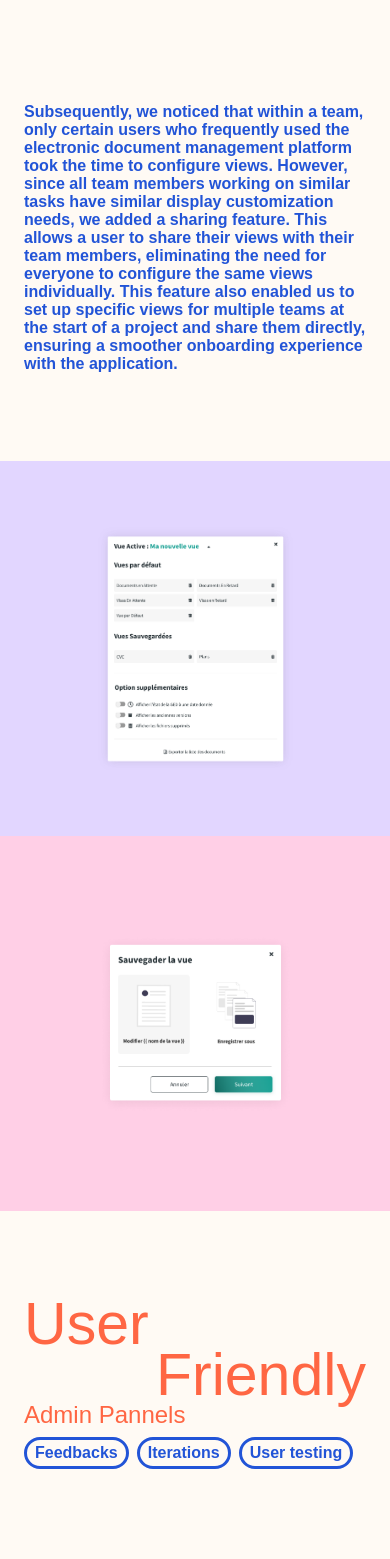
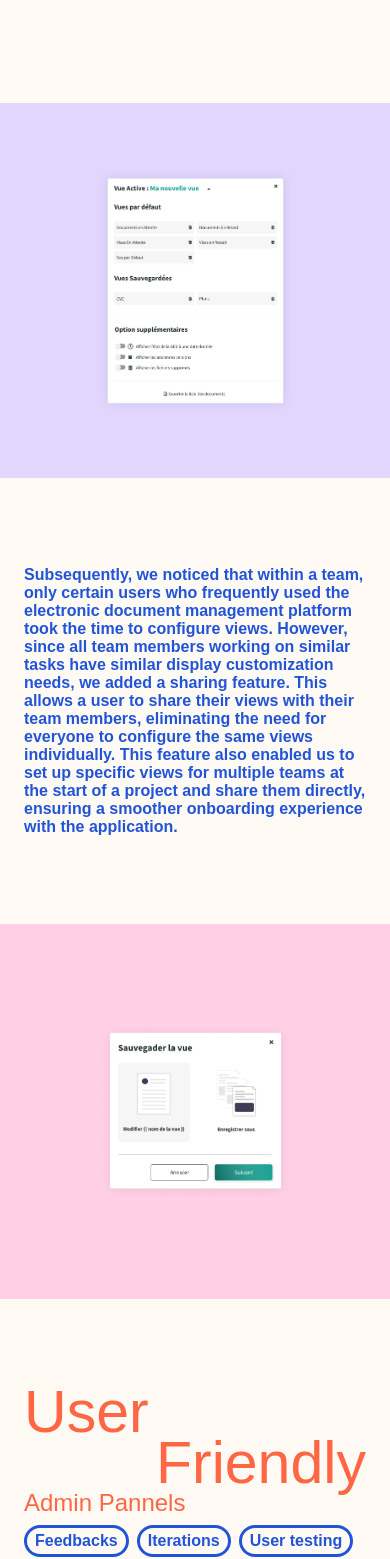
Before and after one commit to TitouMartin/portfolio, a Nuxt app: page /sofya in a window 390 px wide. Shown: the part 4262-5821 px from the top of the page. Built offline with nearby package versions, Linux system fonts and the light colour scheme; a web font is replaced by a local one.

Commit message:
sofya page responsive ok

```diff
--- a/assets/style/_main.scss
+++ b/assets/style/_main.scss
@@ -224,3 +224,15 @@
         }
     }
 }
+
+.display-screen-desktop {
+    @media ($screen-xs) {
+        display: none !important;
+    }
+}
+
+.display-screen-xs {
+    @media ($desktop) {
+        display: none !important;
+    }
+}
--- a/assets/style/_project-page.scss
+++ b/assets/style/_project-page.scss
@@ -173,8 +173,6 @@
                 img {
                     width: 100%;
                 }
-
-
             }
 
             @media ($mobile) {
@@ -186,6 +184,12 @@
                     &:first-child {
                         margin-right: 0;
                         margin-bottom: base-unit(3);
+                    }
+
+                    &.old-sofya-img {
+                        order: 2;
+                        margin-bottom: 0;
+                        margin-top: base-unit(6);
                     }
                 }
             }
@@ -379,8 +383,17 @@
             justify-content: center;
             background-color: $light-blue;
 
+            @media ($mobile) {
+                height: auto;
+                padding: base-unit(4) 0;
+            }
+
             img {
                 width: 80%;
+
+                &.display-screen-xs {
+                    width: 50%;
+                }
             }
         }
     }
@@ -392,6 +405,13 @@
         @media ($mobile) {
             flex-direction: column;
         }
+
+        &.display-screen-desktop {
+            @media ($screen-xs) {
+                display: none;
+            }
+        }
+
 
         &.amikeo {
 
@@ -572,8 +592,8 @@
         border-radius: $border-radius;
         background-color: $background-accent;
 
-        &.old-admin {
-            float: right;
+        @media ($screen-xs) {
+            display: none;
         }
 
         .outlined {
@@ -597,10 +617,21 @@
         padding: base-unit(10) 0;
         background-color: $light-pink;
 
+        .project-page-big-margin {
+            @media ($mobile) {
+                margin-bottom: base-unit(4);
+            }
+        }
+
         img {
             display: block;
             width: 50%;
             margin: auto;
+
+            @media ($mobile) {
+                padding: $text-block-padding-mobile;
+                width: calc(100% - ($text-block-padding-mobile * 2));
+            }
         }
     }
 }
--- a/pages/sofya.vue
+++ b/pages/sofya.vue
@@ -101,12 +101,20 @@
             </div>
         </div>
 
+        <div class="responsive-el-order">
+
+            <div class="project-image-double sofya project-page-big-margin display-screen-xs">
+                <div class="img-container img-3">
+                    <img src="~/assets/images/sofya/sofya-view.png" />
+                </div>
+            </div>
+
             <div class="text-block project-page-big-margin">
                 <div>Subsequently, we noticed that within a team, only certain users who frequently used the electronic document management platform took the time to configure views. However, since all team members working on similar tasks have similar display customization needs, we added a sharing feature. This allows a user to share their views with their team members, eliminating the need for everyone to configure the same views individually.
                     This feature also enabled us to set up specific views for multiple teams at the start of a project and share them directly, ensuring a smoother onboarding experience with the application.</div>
             </div>
 
-        <div class="project-image-double sofya project-page-big-margin">
+            <div class="project-image-double sofya project-page-big-margin display-screen-desktop">
                 <div class="img-container img-3">
                     <img src="~/assets/images/sofya/sofya-view.png" />
                 </div>
@@ -114,6 +122,15 @@
                     <img src="~/assets/images/sofya/sofya-save-view.png" />
                 </div>
             </div>
+
+            <div class="project-image-double sofya project-page-big-margin display-screen-xs">
+                <div class="img-container img-4">
+                    <img src="~/assets/images/sofya/sofya-save-view.png" />
+                </div>
+            </div>
+
+        </div>
+
 
         <div class="text-block project-page-small-margin">
             <div class="case-study-title-desktop project-page-big-margin">
@@ -156,7 +173,7 @@
 
         <div class="text-block project-page-small-margin">
             <div class="split">
-                <div class="block">
+                <div class="block old-sofya-img">
                     <img src="~/assets/images/sofya/sofya-old-ui.png" />
                 </div>
                 <div class="block">
@@ -194,14 +211,15 @@
         </div>
 
         <div class="project-big-image-container sofya-admin-buttons">
-            <img src="~/assets/images/sofya/sofya-admin-buttons.png" />
+            <img class="display-screen-desktop" src="~/assets/images/sofya/sofya-admin-buttons.png" />
+            <img class="display-screen-xs" src="~/assets/images/sofya/sofya-admin-buttons-mobile.png" />
         </div>
 
         <div class="project-image-double sofya">
             <div class="img-container img-5">
                 <img src="~/assets/images/sofya/sofya-admin-config.png" />
             </div>
-            <div class="img-container img-6">
+            <div class="img-container img-6 display-screen-desktop">
                 <img src="~/assets/images/sofya/sofya-admin-empty-state.png" />
             </div>
         </div>
```
Also changed, not shown: assets/images/sofya/sofya-admin-buttons-mobile.png (added). Lines whose indentation alone changed are shown as unchanged.
